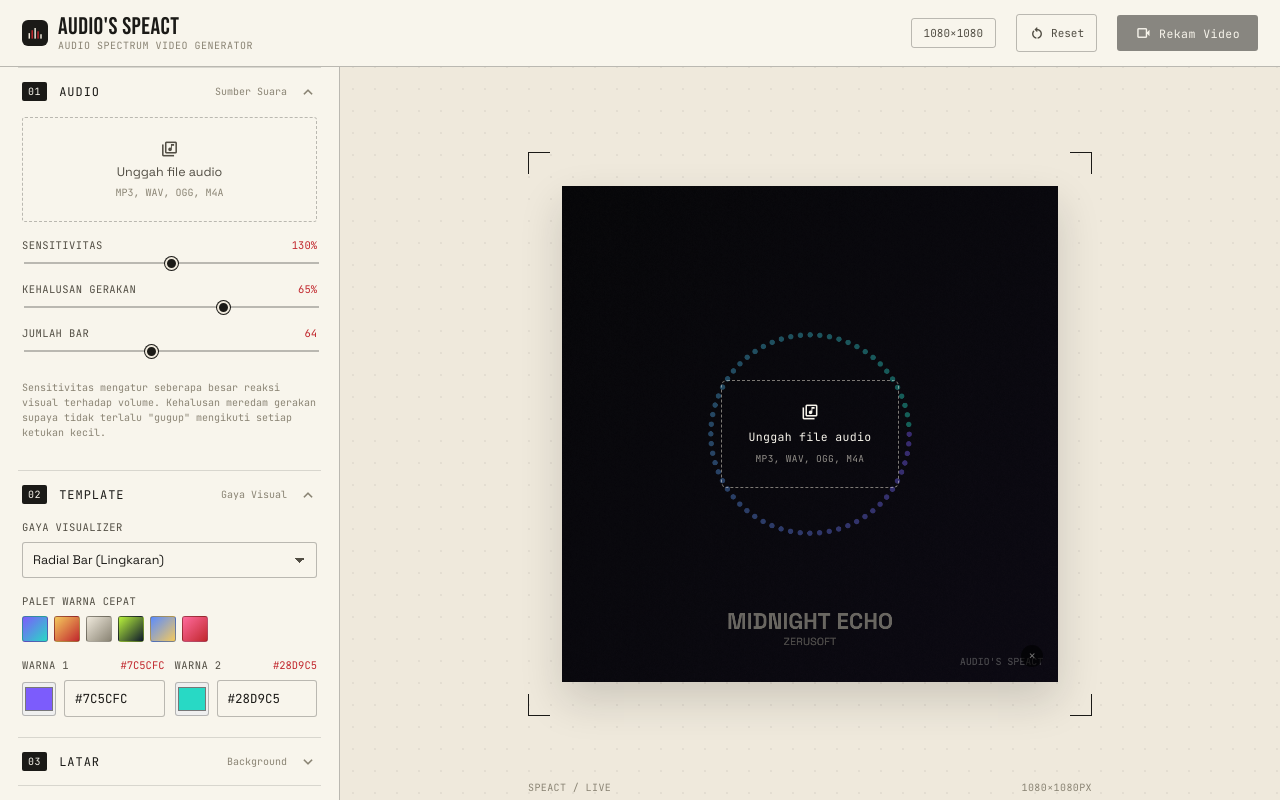
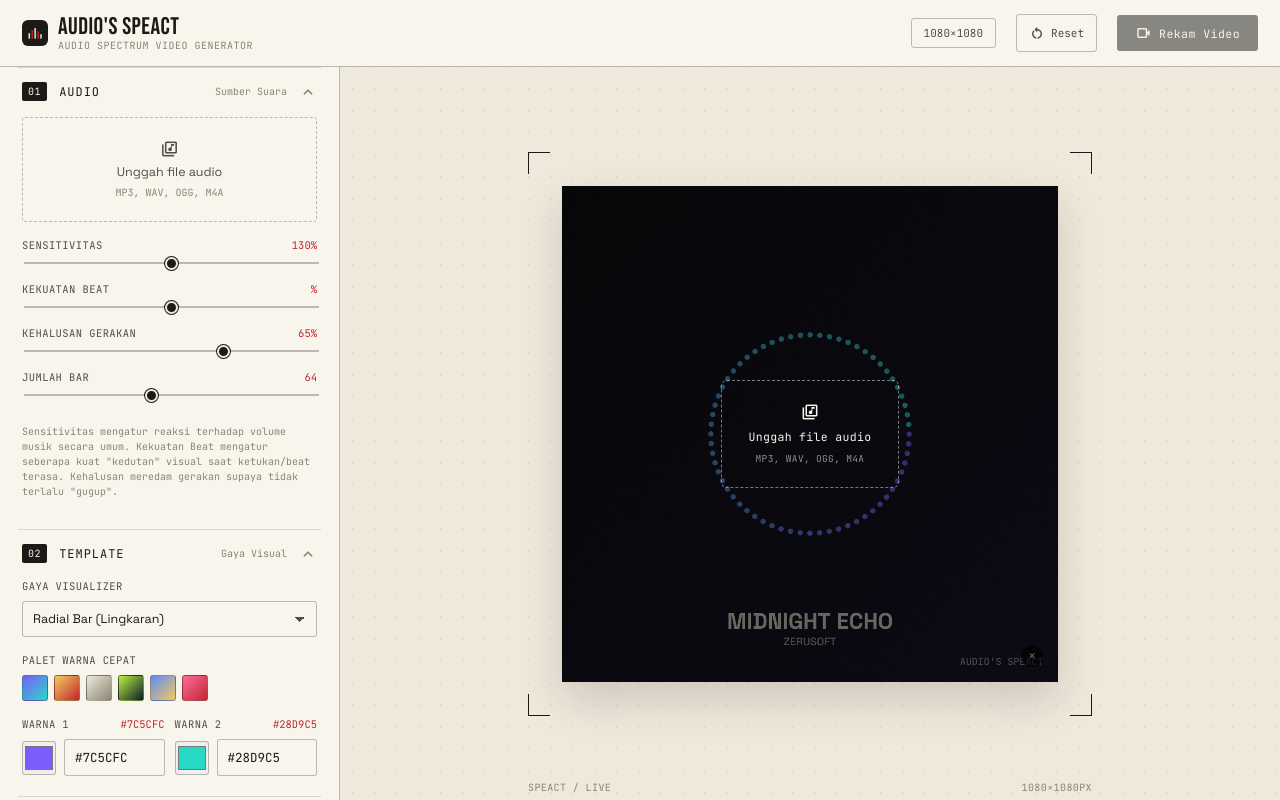
Before and after one commit to danz-my/speactaudio, a Next.js app: page / in a window 1280 px wide. Built offline with nearby package versions, Linux system fonts and the light colour scheme.

Commit message:
Update AudioPanel.js

```diff
--- a/components/panels/AudioPanel.js
+++ b/components/panels/AudioPanel.js
@@ -73,6 +73,14 @@ export default function AudioPanel({
         onChange={(v) => update({ sensitivity: v })}
       />
       <SliderField
+        label="Kekuatan Beat"
+        value={state.beatStrength}
+        min={20}
+        max={220}
+        unit="%"
+        onChange={(v) => update({ beatStrength: v })}
+      />
+      <SliderField
         label="Kehalusan Gerakan"
         value={state.smoothing}
         min={0}
@@ -89,8 +97,9 @@ export default function AudioPanel({
         onChange={(v) => update({ barCount: v })}
       />
       <p className={panelStyles.helperText}>
-        Sensitivitas mengatur seberapa besar reaksi visual terhadap volume. Kehalusan
-        meredam gerakan supaya tidak terlalu &quot;gugup&quot; mengikuti setiap ketukan kecil.
+        Sensitivitas mengatur reaksi terhadap volume musik secara umum. Kekuatan Beat
+        mengatur seberapa kuat &quot;kedutan&quot; visual saat ketukan/beat terasa. Kehalusan
+        meredam gerakan supaya tidak terlalu &quot;gugup&quot;.
       </p>
     </Section>
   );
```
